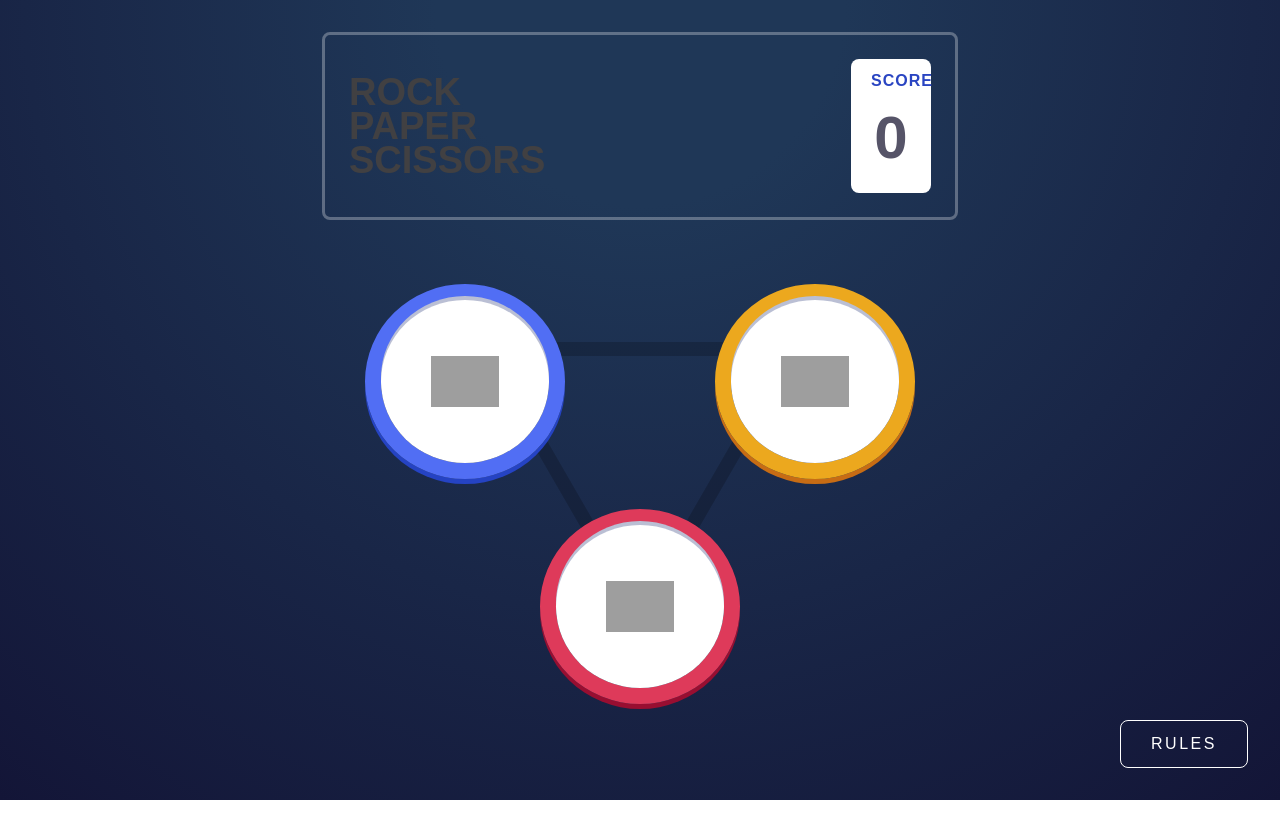
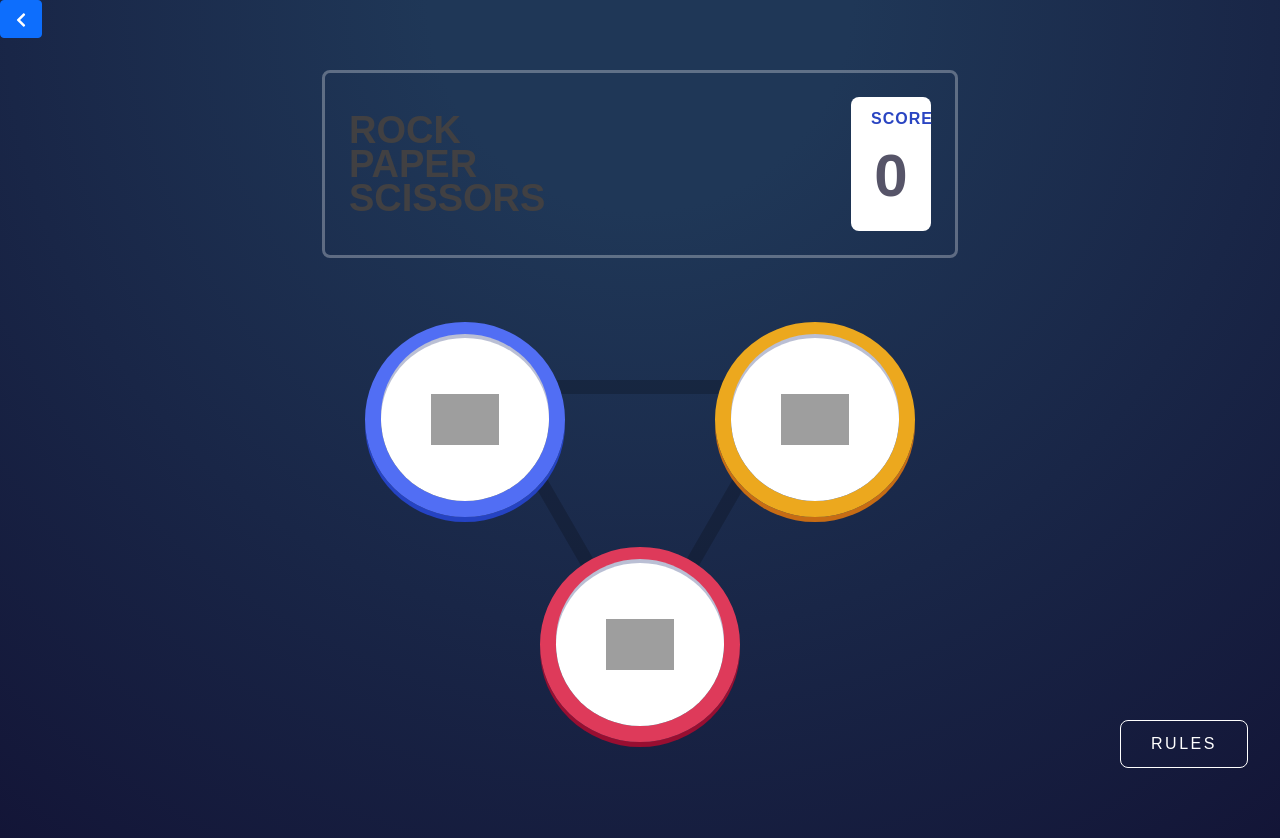
Before and after one commit to hsbysddq/impostor-team, a React (Create React App) app in the folder client/: page /rock-papper-scissors in a window 1280 px wide. Before the commit the page ends 800 px from the top, so only its background shows below. Built offline with nearby package versions, Linux system fonts and the light colour scheme; grey boxes are pictures that could not be loaded; a web font is replaced by a local one.

Commit message:
added icon back

```diff
--- a/client/package.json
+++ b/client/package.json
@@ -18,6 +18,7 @@
     "react-bootstrap": "^2.1.1",
     "react-dom": "^17.0.2",
     "react-hook-form": "^7.24.0",
+    "react-icons": "^4.3.1",
     "react-router": "^6.2.1",
     "react-router-dom": "^6.2.1",
     "react-scripts": "5.0.0",
--- a/client/src/container/pages/Game/Game.js
+++ b/client/src/container/pages/Game/Game.js
@@ -5,6 +5,9 @@ import Header from "../../../components/Game/Header";
 import Wrapper from "../../../components/Game/Wrapper";
 import Table from "../../../components/Game/Table";
 import Rules from "../../../components/Game/Rules";
+import { FaChevronLeft } from "react-icons/fa";
+import { useNavigate } from "react-router-dom";
+import { Button } from "react-bootstrap";
 
 export const ScoreContext = createContext();
 
@@ -24,6 +27,11 @@ const AppStyled = styled.main`
 
 function Game() {
   const [score, setScore] = useState(0);
+  let history = useNavigate();
+
+  const onClickSubmit = () => {
+    history("/");
+  };
   return (
     <ScoreContext.Provider
       value={{
@@ -32,6 +40,9 @@ function Game() {
       }}
     >
       <AppStyled>
+        <Button onClick={onClickSubmit}>
+          <FaChevronLeft />
+        </Button>
         <Wrapper>
           <div className="app-content">
             <Header />
```
Also changed, not shown: 1 other file (tests, documents, lock files or other folders).
